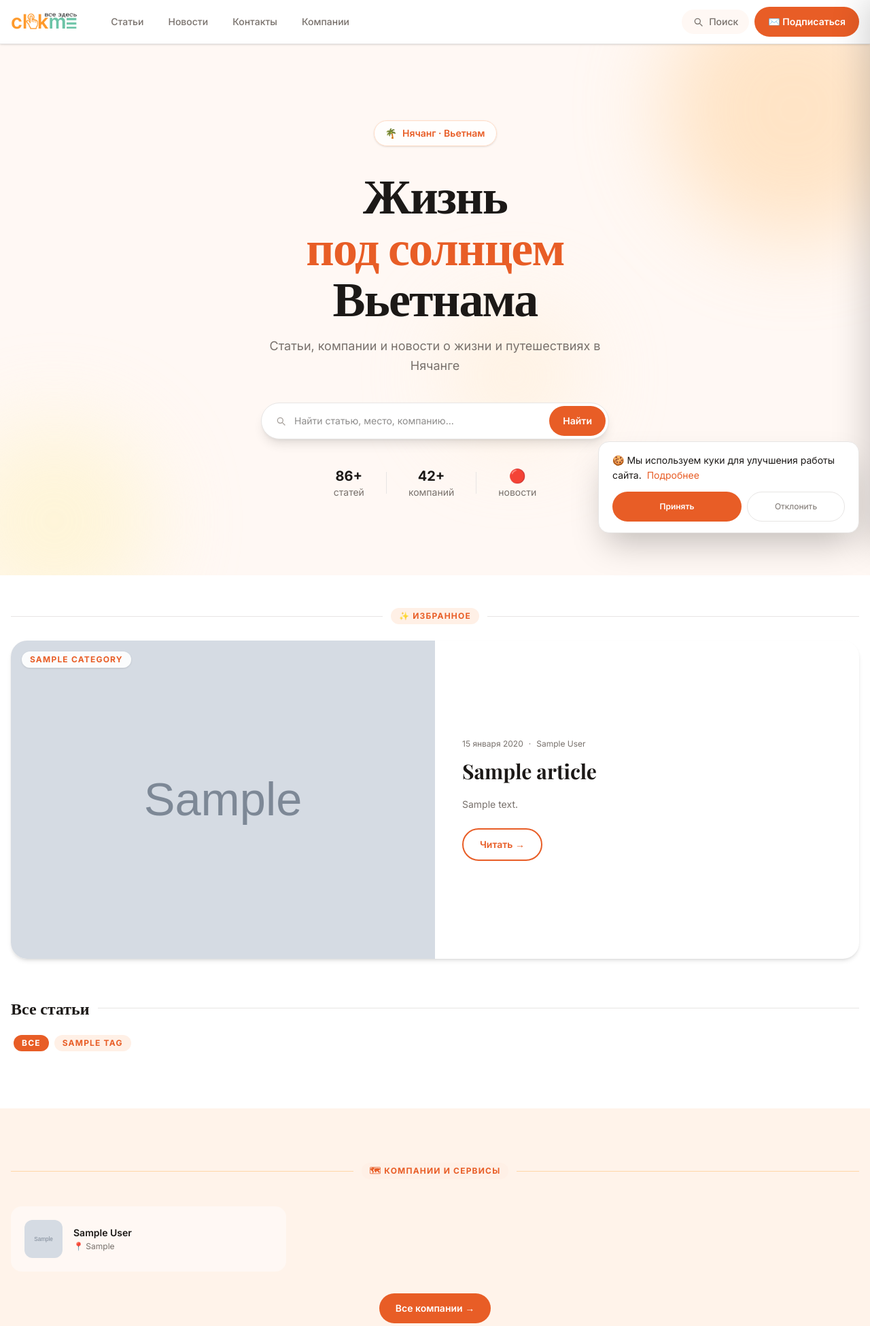
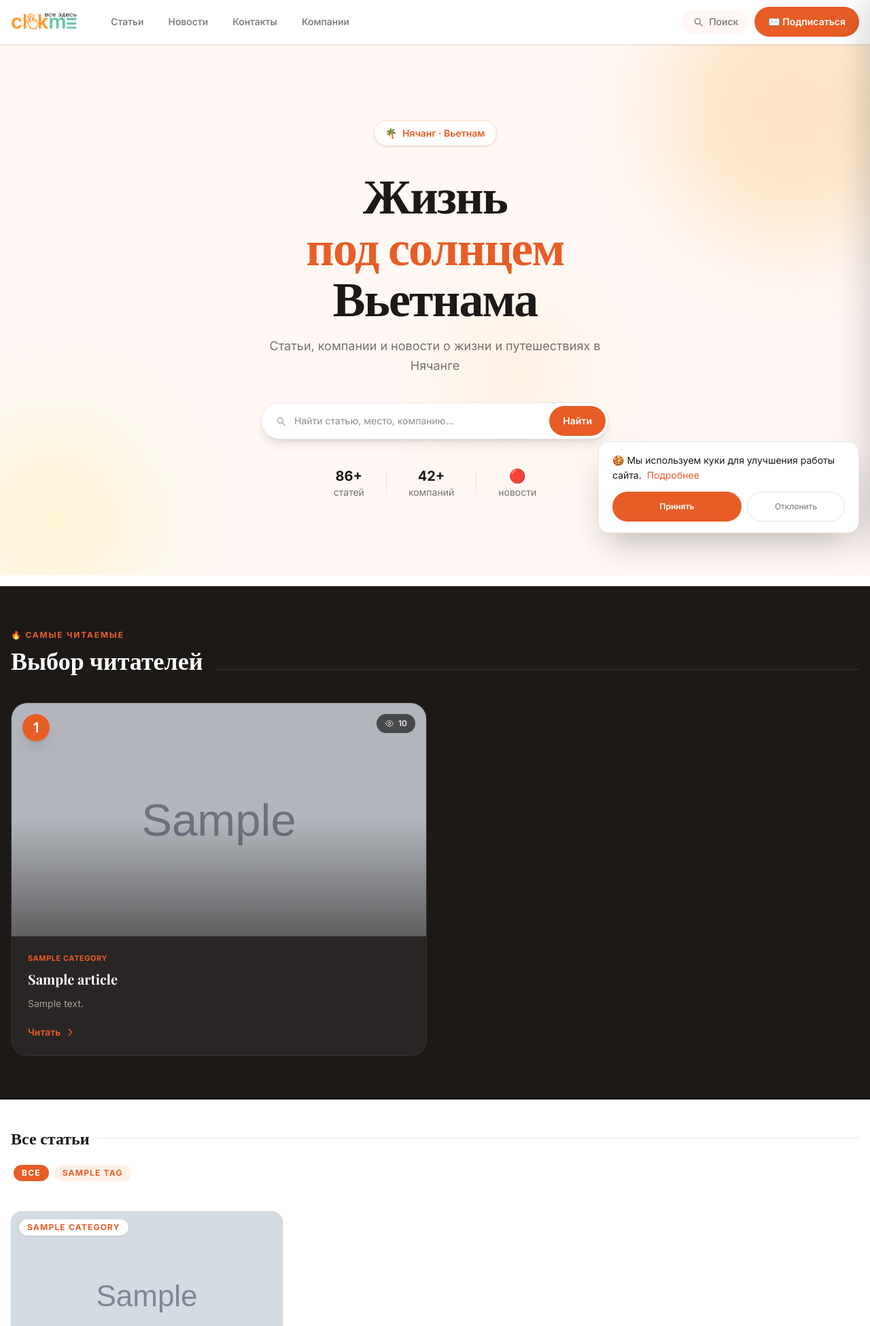
Before and after one commit to colizej/clikme, a Django app: page / in a window 1280 px wide. Shown: the top 1950 px of the page at 68% size. Run offline with Django 5.2, Linux system fonts and the light colour scheme; tables that the repository leaves empty hold one stand-in row (values such as "Sample post"); grey boxes marked "Sample" are stand-in pictures.

Commit message:
feat: glass navbar, top-2 articles by views, article card views count

```diff
--- a/apps/blog/views.py
+++ b/apps/blog/views.py
@@ -46,6 +46,12 @@ class HomeView(ListView):
         )
         tag_slug = self.request.GET.get('tag', '').strip()
         ctx['active_tag'] = Tag.objects.filter(slug=tag_slug).first() if tag_slug else None
+        ctx['top_articles'] = (
+            Article.objects
+            .filter(is_published=True)
+            .select_related('category')
+            .order_by('-views_count')[:2]
+        )
         return ctx
 
 
--- a/static/css/input.css
+++ b/static/css/input.css
@@ -32,8 +32,8 @@
 
   /* === Навигация ====================================================== */
   .ck-nav {
-    @apply sticky top-0 z-40 bg-white/95 backdrop-blur-md
-           border-b border-(--color-border) shadow-sm;
+    @apply sticky top-0 z-40 bg-white/60 backdrop-blur-xl
+           border-b border-white/40 shadow-sm;
   }
 
   /* === Герой ========================================================== */
--- a/templates/blog/article_detail.html
+++ b/templates/blog/article_detail.html
@@ -111,10 +111,10 @@
 
   {# ── Hero image ── #}
   {% if article.image %}
-  <div class="w-full max-h-[55vh] overflow-hidden bg-(--color-bg-warm)">
+  <div class="w-full overflow-hidden bg-(--color-bg-warm)" style="max-height:58vh;margin-top:2px">
     <img src="{{ article.image.url }}" alt="{{ article.image_alt|default:article.title }}"
          class="w-full h-full object-cover" loading="eager"
-         style="max-height:55vh">
+         style="max-height:58vh;display:block">
   </div>
   {% endif %}
 
--- a/templates/blog/home.html
+++ b/templates/blog/home.html
@@ -96,50 +96,74 @@
   {% endif %}
 
   {# ════════════════════════════════════════════════════════════════════ #}
-  {# FEATURED ARTICLE — первая запись на главной странице (выделенная)  #}
+  {# TOP ARTICLES — 2 самые читаемые статьи                            #}
   {# ════════════════════════════════════════════════════════════════════ #}
-  {% if not request.GET.q and not request.GET.category and page_obj.number == 1 and object_list %}
-  {% with featured=object_list.0 %}
-  <section class="max-w-7xl mx-auto px-4 pt-12 pb-4">
-    <div class="flex items-center gap-3 mb-6">
-      <div class="h-px flex-1 bg-(--color-border)"></div>
-      <span class="ck-pill">✨ {% trans "Избранное" %}</span>
-      <div class="h-px flex-1 bg-(--color-border)"></div>
+  {% if not request.GET.q and not request.GET.category and not request.GET.tag and page_obj.number == 1 and top_articles %}
+  <section class="bg-(--color-dark) py-16 mt-4">
+    <div class="max-w-7xl mx-auto px-4">
+
+      {# Heading #}
+      <div class="flex flex-wrap items-end gap-4 mb-10">
+        <div>
+          <p class="text-(--color-accent) text-xs font-bold uppercase tracking-[0.15em] mb-1.5">🔥 Самые читаемые</p>
+          <h2 class="font-serif text-3xl md:text-4xl font-black text-white leading-tight">Выбор читателей</h2>
         </div>
-    <a href="/{{ featured.slug }}/"
-       class="group grid md:grid-cols-2 gap-0 bg-white rounded-3xl overflow-hidden shadow-md hover:shadow-2xl transition-all duration-300">
+        <div class="h-px flex-1 bg-white/10 mb-2 hidden sm:block"></div>
+      </div>
+
+      {# Two cards #}
+      <div class="grid md:grid-cols-2 gap-6">
+        {% for art in top_articles %}
+        <a href="{{ art.get_absolute_url }}" class="group relative flex flex-col rounded-3xl overflow-hidden bg-(--color-dark-soft) border border-white/5 hover:border-(--color-accent)/50 hover:shadow-[0_0_40px_rgba(232,93,38,0.15)] transition-all duration-300">
+
           {# Image #}
-      <div class="relative aspect-[4/3] md:aspect-auto overflow-hidden bg-(--color-bg-warm)">
-        {% if featured.image %}
-        <img src="{{ featured.image.url }}" alt="{{ featured.title }}"
-             class="w-full h-full object-cover group-hover:scale-105 transition-transform duration-500"
-             loading="eager">
+          <div class="relative aspect-video overflow-hidden">
+            {% if art.image %}
+            <img src="{{ art.image.url }}" alt="{{ art.image_alt|default:art.title }}"
+                 class="w-full h-full object-cover group-hover:scale-105 transition-transform duration-500 opacity-80 group-hover:opacity-100"
+                 loading="lazy">
+            <div class="absolute inset-0 bg-gradient-to-t from-(--color-dark-soft) via-transparent to-transparent opacity-60"></div>
             {% else %}
-        <div class="w-full h-full flex items-center justify-center text-7xl">🌴</div>
+            <div class="w-full h-full bg-gradient-to-br from-stone-800 to-stone-900 flex items-center justify-center text-6xl">🌴</div>
             {% endif %}
-        {% if featured.category %}
-        <span class="absolute top-4 left-4 ck-pill-white">{{ featured.category.name }}</span>
+
+            {# Rank badge #}
+            <div class="absolute top-4 left-4 w-10 h-10 rounded-full bg-(--color-accent) flex items-center justify-center font-black text-white text-xl shadow-lg shadow-(--color-accent)/40">
+              {{ forloop.counter }}
+            </div>
+
+            {# Views badge #}
+            <div class="absolute top-4 right-4 flex items-center gap-1.5 bg-black/60 backdrop-blur-sm rounded-full px-3 py-1.5 text-white/90 text-xs font-semibold">
+              <svg xmlns="http://www.w3.org/2000/svg" class="w-3.5 h-3.5" fill="none" viewBox="0 0 24 24" stroke="currentColor" stroke-width="1.5">
+                <path stroke-linecap="round" stroke-linejoin="round" d="M2.458 12C3.732 7.943 7.523 5 12 5c4.478 0 8.268 2.943 9.542 7-1.274 4.057-5.064 7-9.542 7-4.477 0-8.268-2.943-9.542-7z"/>
+                <path stroke-linecap="round" stroke-linejoin="round" d="M15 12a3 3 0 11-6 0 3 3 0 016 0z"/>
+              </svg>
+              {{ art.views_count }}
+            </div>
+          </div>
+
+          {# Content #}
+          <div class="p-6 flex flex-col flex-1">
+            {% if art.category %}
+            <span class="text-[11px] font-bold uppercase tracking-wider text-(--color-accent) mb-2 block">{{ art.category.name }}</span>
             {% endif %}
+            <h3 class="font-serif text-xl font-bold text-white leading-snug mb-3 group-hover:text-(--color-accent) transition-colors line-clamp-2">
+              {{ art.title }}
+            </h3>
+            {% if art.short_description %}
+            <p class="text-stone-400 text-sm leading-relaxed line-clamp-2 mb-5">{{ art.short_description|truncatewords:20 }}</p>
+            {% endif %}
+            <div class="mt-auto flex items-center gap-1.5 text-(--color-accent) text-sm font-semibold">
+              Читать
+              <svg xmlns="http://www.w3.org/2000/svg" class="w-4 h-4 group-hover:translate-x-1 transition-transform" fill="none" viewBox="0 0 24 24" stroke="currentColor" stroke-width="2"><path stroke-linecap="round" stroke-linejoin="round" d="M9 5l7 7-7 7"/></svg>
             </div>
-      {# Content #}
-      <div class="p-8 md:p-10 flex flex-col justify-center">
-        <p class="text-xs text-(--color-text-muted) mb-3 flex items-center gap-2">
-          <span>{{ featured.published_at|date:"j E Y" }}</span>
-          {% if featured.author %}<span>·</span><span>{{ featured.author.get_full_name|default:featured.author.username }}</span>{% endif %}
-        </p>
-        <h2 class="font-serif text-2xl md:text-3xl font-bold leading-snug mb-4 group-hover:text-(--color-accent) transition-colors">
-          {{ featured.title }}
-        </h2>
-        {% if featured.short_description %}
-        <p class="text-(--color-text-muted) text-sm leading-relaxed mb-6 line-clamp-3">
-          {{ featured.short_description }}
-        </p>
-        {% endif %}
-        <span class="ck-btn-outline self-start">{% trans "Читать" %} →</span>
           </div>
         </a>
+        {% endfor %}
+      </div>
+
+    </div>
   </section>
-  {% endwith %}
   {% endif %}
 
   {# ════════════════════════════════════════════════════════════════════ #}
@@ -171,10 +195,7 @@
     {% endif %}
 
     {% if object_list %}
-    <div class="grid gap-6 sm:grid-cols-2 lg:grid-cols-3
-                {% if not request.GET.q and not request.GET.category and page_obj.number == 1 %}
-                [&>*:first-child]:hidden
-                {% endif %}">
+    <div class="grid gap-6 sm:grid-cols-2 lg:grid-cols-3">
       {% for article in object_list %}
       <a href="/{{ article.slug }}/" class="ck-article-card group flex flex-col">
         {# Image #}
@@ -209,7 +230,10 @@
           {% endif %}
           {% endwith %}
           <div class="flex items-center justify-between mt-4 pt-4 border-t border-(--color-border)">
-            <p class="text-xs text-(--color-text-muted)">{{ article.published_at|date:"j E Y" }}</p>
+            <p class="text-xs text-(--color-text-muted) flex items-center gap-1">
+              <svg xmlns="http://www.w3.org/2000/svg" class="w-3.5 h-3.5" fill="none" viewBox="0 0 24 24" stroke="currentColor" stroke-width="1.5"><path stroke-linecap="round" stroke-linejoin="round" d="M2.458 12C3.732 7.943 7.523 5 12 5c4.478 0 8.268 2.943 9.542 7-1.274 4.057-5.064 7-9.542 7-4.477 0-8.268-2.943-9.542-7z"/><path stroke-linecap="round" stroke-linejoin="round" d="M15 12a3 3 0 11-6 0 3 3 0 016 0z"/></svg>
+              {{ article.views_count }}
+            </p>
             <span class="text-xs text-(--color-accent) font-semibold group-hover:underline">{% trans "Читать" %} →</span>
           </div>
         </div>
```
Also changed, not shown: static/css/style.css. Lines whose indentation alone changed are shown as unchanged.
